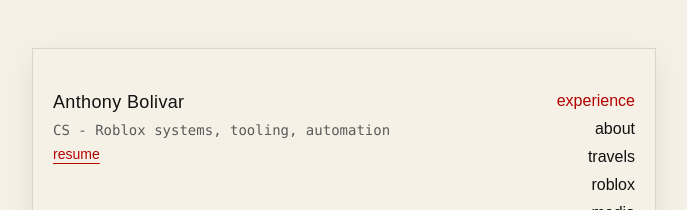
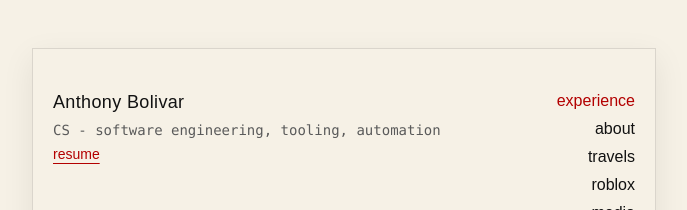
Before and after one commit to tonybolivar/personal-website, a Next.js app: page / in a window 1280 px wide. Shown: the top 210 px of the page, without its empty margins (296-983 px from the left). Built offline with nearby package versions, Linux system fonts and the light colour scheme; a web font is replaced by a local one.

Commit message:
Change homepage tagline from Roblox systems to software engineering

```diff
--- a/app/page.tsx
+++ b/app/page.tsx
@@ -95,7 +95,7 @@ export default function Home() {
           <div className="flex flex-row justify-between items-start gap-6">
             <div>
               <p className="custom-text-18 ink-title">Anthony Bolivar</p>
-              <TypeLine text="CS - Roblox systems, tooling, automation" />
+              <TypeLine text="CS - software engineering, tooling, automation" />
               <p className="ink-muted text-sm mt-1">
                 <a
                   href="/resume.pdf"
```
